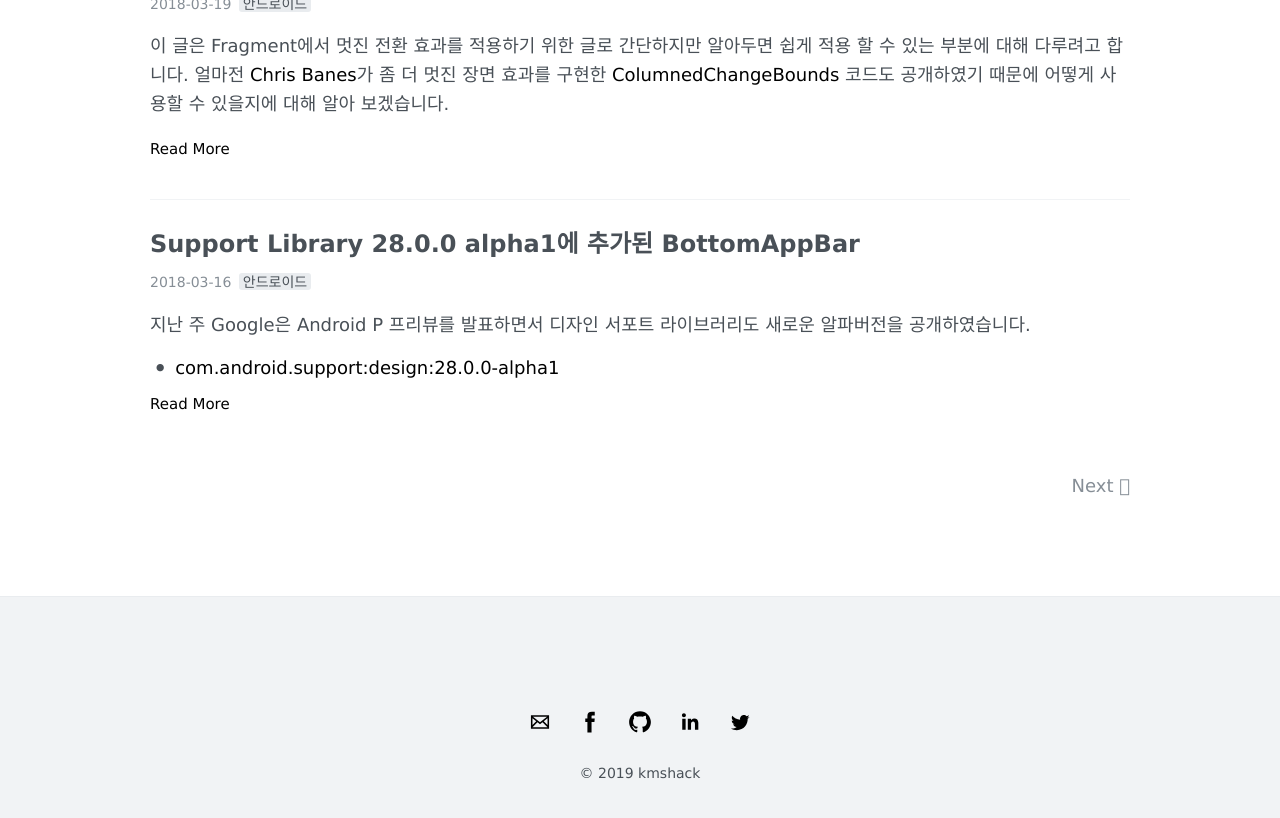
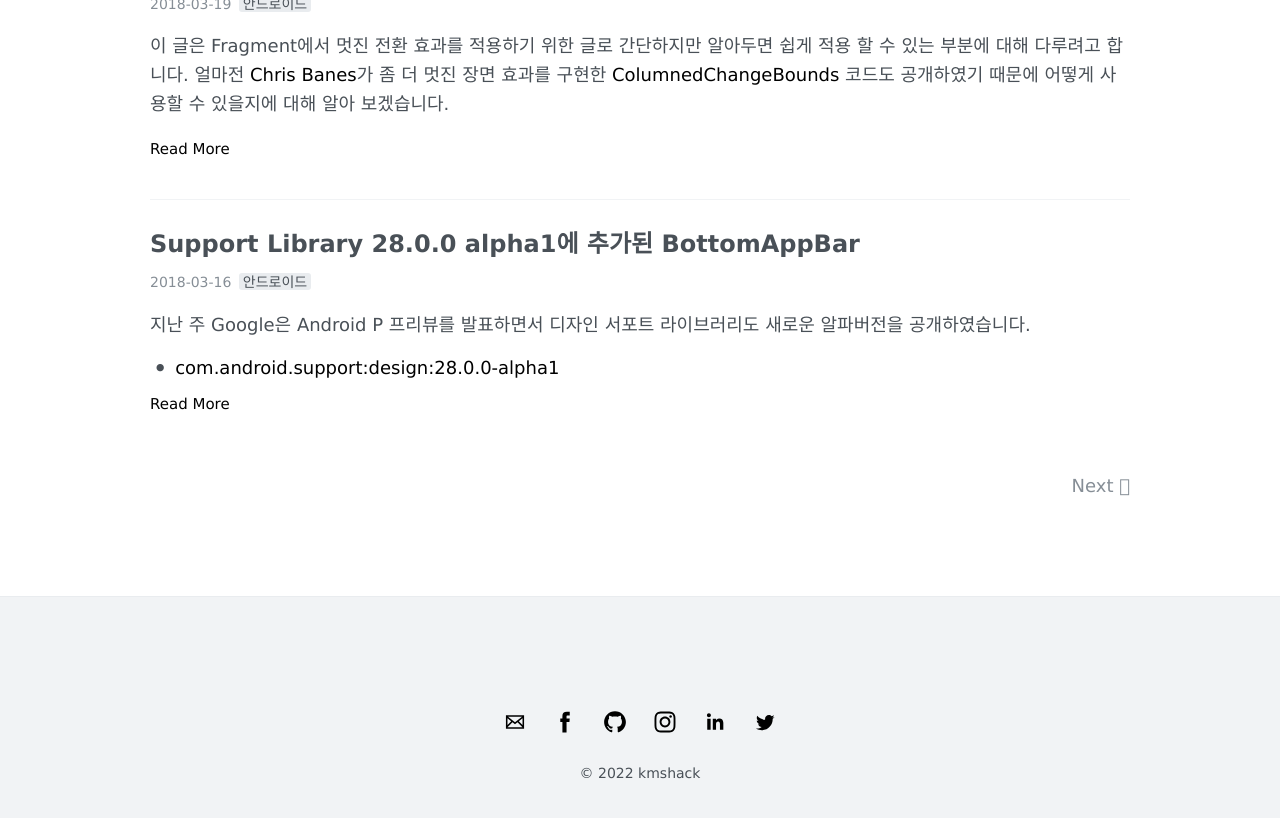
Before and after one commit to kmshack/blog.kmshack.kr, a Jekyll site: the page built from index.html, in a window 1280 px wide and 900 px high, scrolled down 2429 px. Shown: the top 818 px of the window. Built offline with Jekyll 4.4.1, drawn with Linux system fonts in a browser that asks for light colours; the list of posts is cut into pages by our own code.

Commit message:
Update _config.yml

```diff
--- a/_config.yml
+++ b/_config.yml
@@ -40,7 +40,7 @@ footer-links:
   flickr:
   github: kmshack
   googleplus: # anything in your profile username that comes after plus.google.com/
-  instagram:
+  instagram: kmshack
   linkedin: kmshack
   pinterest:
   rss: # just type anything here for a working RSS icon
@@ -50,7 +50,7 @@ footer-links:
   youtube: # channel/<your_long_string> or user/<user-name>
 
 # Text under the icons in footer
-footer-text: © 2019 kmshack
+footer-text: © 2022 kmshack
 
 # Enter your Disqus shortname (not your username) to enable commenting on posts
 # You can find your shortname on the Settings page of your Disqus account
```
